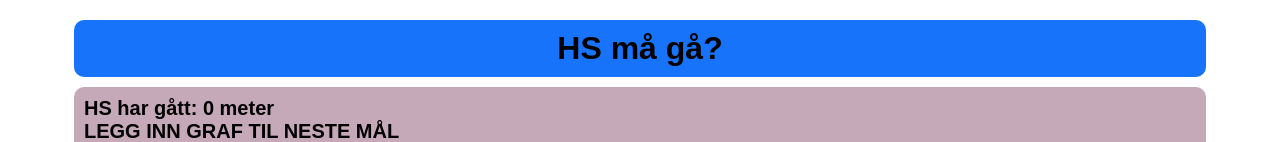
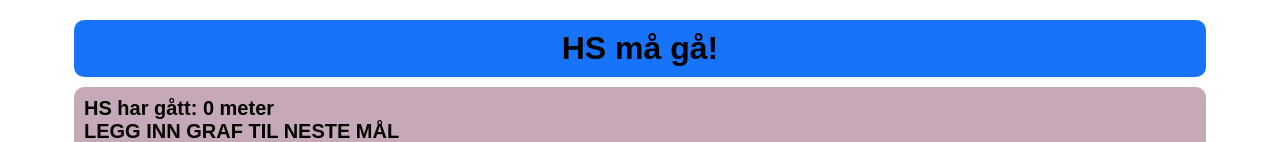
Before and after one commit to vevcom/hsMaaGaa, a Next.js app: page / in a window 1280 px wide. Shown: the top 142 px of the page. Built offline with nearby package versions, Linux system fonts and the light colour scheme; no server answers; the database is empty; a web font is replaced by a local one.

Commit message:
minor change headline

```diff
--- a/src/app/page.tsx
+++ b/src/app/page.tsx
@@ -21,7 +21,7 @@ export default async function Home() {
       <Background /><Background /><Background /><Background />
       <Background /><Background /><Background /><Background />
       <div className={styles.page}>
-        <h1>HS må gå?</h1>
+        <h1>HS må gå!</h1>
         <Totals distanceMeters={totalDistance} />
         <BarGraph Data={data}></BarGraph>
       </div>
```
